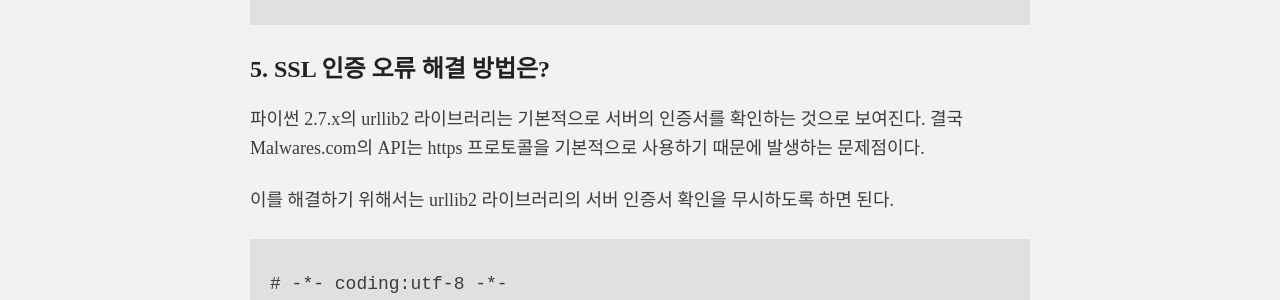
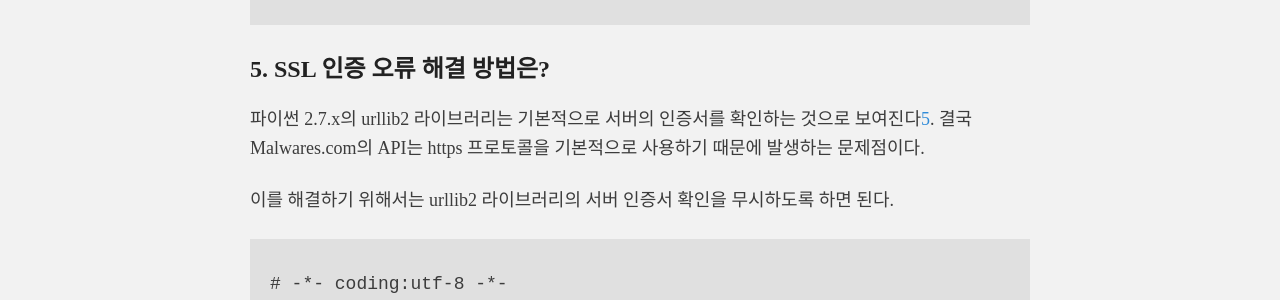
Before and after one commit to hanul93/hanul93.github.com, a Jekyll site: the page built from _posts/2015-09-13-malwares-api-urllib2.md, in a window 1280 px wide and 1400 px high, scrolled down 3335 px. Shown: the part 151-451 px from the top of the window. Built offline with Jekyll 4.4.1, drawn with Linux system fonts in a browser that asks for light colours; Markdown is read by kramdown in place of the engine named in the settings; comment, search, counter and statistics services are not loaded; some of the changed text lies outside the part shown.

Commit message:
modify post

```diff
--- a/_posts/2015-09-13-malwares-api-urllib2.md
+++ b/_posts/2015-09-13-malwares-api-urllib2.md
@@ -84,7 +84,7 @@
 
 ## 5. SSL 인증 오류 해결 방법은?
 
-파이썬 2.7.x의 urllib2 라이브러리는 기본적으로 서버의 인증서를 확인하는 것으로 보여진다. 결국 Malwares.com의 API는 https 프로토콜을 기본적으로 사용하기 때문에 발생하는 문제점이다.
+파이썬 2.7.x의 urllib2 라이브러리는 기본적으로 서버의 인증서를 확인하는 것으로 보여진다[^5]. 결국 Malwares.com의 API는 https 프로토콜을 기본적으로 사용하기 때문에 발생하는 문제점이다.
 
 이를 해결하기 위해서는 urllib2 라이브러리의 서버 인증서 확인을 무시하도록 하면 된다.
 
@@ -126,3 +126,4 @@
 [^2]: (주)세인트시큐리티 : http://www.stsc.com
 [^3]: Malwares.com : http://www.malwares.com
 [^4]: 바이러스토탈 : http://www.virustotal.com
+[^5]: 참조링크 : [How to validate server's ssl certificate in python?](http://stackoverflow.com/questions/19268548/python-ignore-certicate-validation-urllib2)
```
